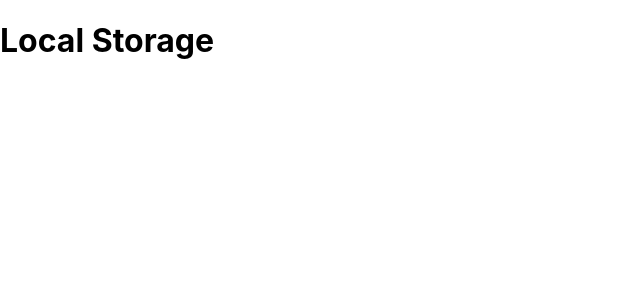
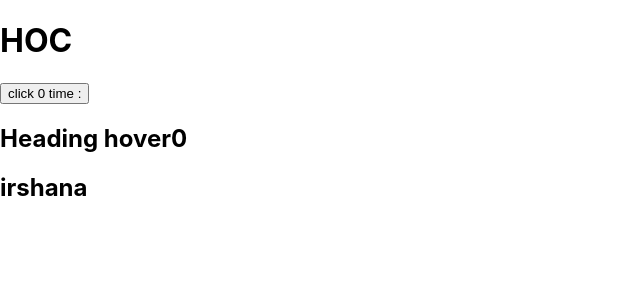
Before and after one commit to Irshanac/React_Basic, a React (Create React App) app: page / in a window 1280 px wide. Shown: the top 300 px of the page, without its empty margins (0-640 px from the left). Built offline with nearby package versions, Linux system fonts and the light colour scheme.

Commit message:
higher order component

```diff
--- a/src/App.js
+++ b/src/App.js
@@ -1,12 +1,11 @@
 import React from "react";
-import Storage from "./components/local/Storage";
-//import Counter from "./components/usememo/Counter";
-
+import First from "./components/HOC/First";
+import Heading from "./components/HOC/Heading";
 function App() {
   return (
     <div >
-      {/* <Counter/> */}
-      <Storage/>
+      <First/>
+      <Heading/>
      </div>
   );
 }
--- /dev/null
+++ b/src/components/HOC/First.js
@@ -0,0 +1,15 @@
+import React, { useState } from 'react'
+import UpdateComp from './Hocfun'
+const First =()=>{
+    const [count,setCount]=useState(0)
+    const increment=()=>{
+        setCount(count+1)
+    }
+    return(
+        <>
+            <h1>HOC</h1>
+            <button onClick={increment}>click {count} time :</button>
+        </>
+    )
+}
+export default UpdateComp(First)
--- /dev/null
+++ b/src/components/HOC/Heading.js
@@ -0,0 +1,12 @@
+import React from 'react'
+import UpdateComp from './Hocfun'
+function Heading({name,count,increment}) {
+  return (
+    <div>
+      <h2 onMouseEnter={increment}>Heading hover{count}</h2>
+      <h2>{name}</h2>
+    </div>
+  )
+}
+
+export default UpdateComp(Heading)
--- /dev/null
+++ b/src/components/HOC/Hocfun.js
@@ -0,0 +1,38 @@
+// import React, { useState } from "react";
+// const UpdateComp=(OriginalComp)=>{
+//    function newcomp(props){
+//     const [count,setCount]=useState(0)
+//     const increment=()=>{
+//         setCount(count+1)
+//     }
+//     return <OriginalComp  {...props} name="irshana" count={count} increment={increment}/>
+//    }
+//    return newcomp
+// }
+// export default UpdateComp
+
+import React, { useState } from "react";
+
+const UpdateComp = (OriginalComp) => {
+  function NewComp(props) {
+    const [count, setCount] = useState(0);
+
+    const increment = () => {
+      setCount(count + 1);
+    };
+
+    // Pass new props `count` and `increment`, along with all original props
+    return (
+      <OriginalComp
+        {...props}
+        name="irshana"
+        count={count}
+        increment={increment}
+      />
+    );
+  }
+
+  return NewComp;
+};
+
+export default UpdateComp;
```
